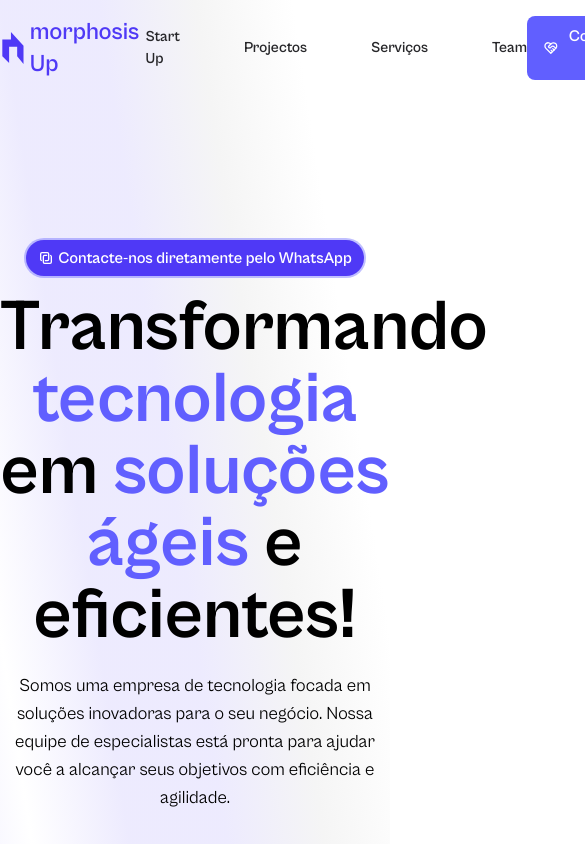
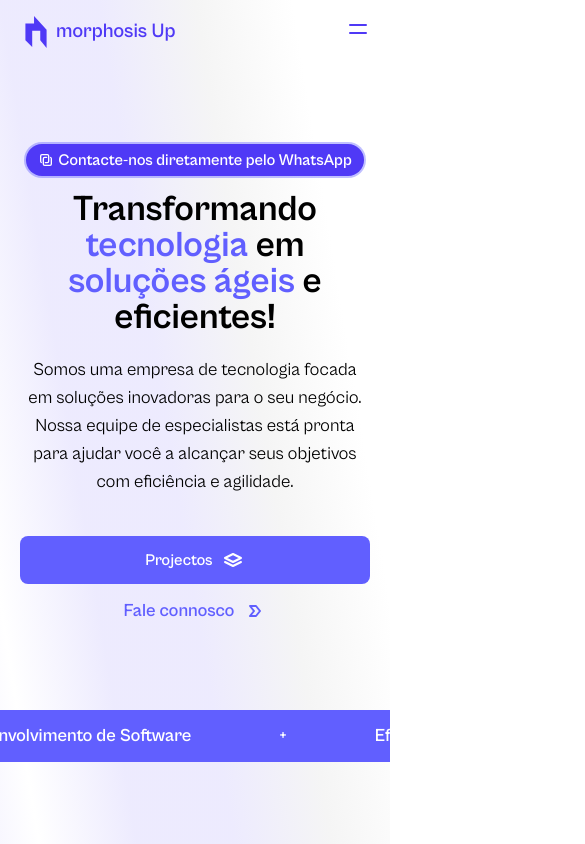
Before and after one commit to morphosiss/morphosisUp, a Next.js app: page / in a window 390 px wide. Shown: the top 844 px of the page, 585 px wide, since content can reach past the window. Built offline with nearby package versions, Linux system fonts and the light colour scheme.

Commit message:
Adicionado Responsividade e Acessibilidade

```diff
--- a/src/app/components/Home/HeaderComponents/Banner.tsx
+++ b/src/app/components/Home/HeaderComponents/Banner.tsx
@@ -1,8 +1,8 @@
 const Banner = () => {
   return (
-    <section className="pt-40 relative">
-      <div className="max-w-6xl w-full m-auto text-center">
-        <button className="font-semibold flex items-center m-auto justify-center gap-1 px-3 py-1.5 mb-4 ring-2 ring-indigo-500/40 rounded-full bg-indigo-600 text-white">
+    <section className="pot:pt-40 pt-32 relative">
+      <div className="max-w-6xl px-5 w-full m-auto text-center">
+        <button className="font-semibold flex items-center m-auto justify-center gap-1 px-3 py-1 mb-4 ring-2 ring-indigo-500/40 rounded-full bg-indigo-600 text-white">
           <svg
             xmlns="http://www.w3.org/2000/svg"
             viewBox="0 0 24 24"
@@ -19,18 +19,19 @@ const Banner = () => {
           </svg>
           Contacte-nos diretamente pelo WhatsApp
         </button>
-        <h1 className="text-7xl font-bold">
-          Transformando <span className="text-indigo-500">tecnologia</span> em <span className="text-indigo-500">soluções ágeis</span> e eficientes!
+        <h1 className="det:text-[5rem] ret:text-5xl smaller:text-4xl text-4xl pot:text-7xl font-bold det:font-extrabold leading-none">
+          Transformando <span className="text-indigo-500">tecnologia</span> em{" "}
+          <span className="text-indigo-500">soluções ágeis</span> e eficientes!
         </h1>
         <div className="mt-5 max-w-2xl w-full m-auto">
-          <p className="text-lg ">
+          <p className="text-lg">
             Somos uma empresa de tecnologia focada em soluções inovadoras para o
             seu negócio. Nossa equipe de especialistas está pronta para ajudar
             você a alcançar seus objetivos com eficiência e agilidade.
           </p>
 
-          <div className="flex max-w-[25rem] gap-1 m-auto mt-10 w-full">
-            <button className="flex cursor-pointer items-center justify-center gap-2 font-semibold py-3 px-5 rounded-lg bg-indigo-500 text-white transition-all hover:bg-indigo-600">
+          <div className="flex ret:flex-row flex-col max-w-[25rem] gap-1 m-auto mt-10 w-full">
+            <button className="flex  cursor-pointer items-center justify-center gap-2 font-semibold py-3 px-5 rounded-lg bg-indigo-500 text-white transition-all hover:bg-indigo-600">
               Projectos
               <svg
                 xmlns="http://www.w3.org/2000/svg"
--- a/src/app/components/Home/HeaderComponents/Navbar.tsx
+++ b/src/app/components/Home/HeaderComponents/Navbar.tsx
@@ -1,8 +1,36 @@
+"use client";
+
 import Link from "next/link";
+import { useEffect, useState } from "react";
 
 const Navbar = () => {
+  const [scrollY, setScrollY] = useState<boolean>(false);
+
+  useEffect(() => {
+    const handleScroll = () => {
+      const scrollTop = window.scrollY;
+      const navbar = document.querySelector("nav");
+      if (navbar) {
+        if (scrollTop > 0) {
+          setScrollY(true);
+        } else {
+          setScrollY(false);
+        }
+      }
+    };
+
+    window.addEventListener("scroll", handleScroll);
+    return () => {
+      window.removeEventListener("scroll", handleScroll);
+    };
+  }, []);
+
   return (
-    <nav className="flex items-center justify-around w-full relative">
+    <nav
+      className={`flex transition-all ${
+        scrollY && "bg-[rgba(103,105,206,0.08)] z-50 backdrop-blur-2xl"
+      } py-4 fixed top-0 left-0 right-0 items-center justify-between pot:px-0 px-5 pot:justify-around w-full`}
+    >
       <div>
         <Link href={"/"} className="flex items-center gap-1">
           <svg
@@ -16,10 +44,12 @@ const Navbar = () => {
               fill="currentColor"
             />
           </svg>
-          <span className="text-2xl font-semibold text-indigo-600">morphosis Up</span>
+          <span className="pot:text-2xl text-xl font-semibold text-indigo-600">
+            morphosis Up
+          </span>
         </Link>
       </div>
-      <div className="flex items-center gap-16">
+      <div className="pot:flex hidden items-center gap-16">
         <Link
           href={"/"}
           className="text-zinc-800 text-[15px] font-semibold transition-all hover:underline hover:text-indigo-600"
@@ -46,7 +76,7 @@ const Navbar = () => {
         </Link>
       </div>
       <div>
-        <button className="flex items-center gap-2 font-semibold py-2 px-4 rounded-lg bg-indigo-500 text-white transition-all hover:bg-indigo-600">
+        <button className="pot:flex hidden items-center gap-2 font-semibold py-2 px-4 rounded-lg bg-indigo-500 text-white transition-all hover:bg-indigo-600">
           <svg
             xmlns="http://www.w3.org/2000/svg"
             viewBox="0 0 24 24"
@@ -65,6 +95,24 @@ const Navbar = () => {
           </svg>
           Contrate-nos
         </button>
+        <button className="text-indigo-600 pot:hidden inline-flex transition-all hover:text-indigo-500">
+          <svg
+            xmlns="http://www.w3.org/2000/svg"
+            width="24"
+            height="24"
+            viewBox="0 0 24 24"
+            fill="none"
+            stroke="currentColor"
+            strokeWidth="2"
+            strokeLinecap="round"
+            strokeLinejoin="round"
+            className="icon icon-tabler icons-tabler-outline icon-tabler-menu"
+          >
+            <path stroke="none" d="M0 0h24v24H0z" fill="none" />
+            <path d="M4 8l16 0" />
+            <path d="M4 16l16 0" />
+          </svg>
+        </button>
       </div>
     </nav>
   );
--- a/src/app/components/Home/MainComponents/ProfileCard.tsx
+++ b/src/app/components/Home/MainComponents/ProfileCard.tsx
@@ -34,9 +34,9 @@ const ProfileCard: React.FC<ProfileCardProps> = ({
               viewBox="0 0 24 24"
               fill="none"
               stroke="currentColor"
-              stroke-width="2"
-              stroke-linecap="round"
-              stroke-linejoin="round"
+              strokeWidth="2"
+              strokeLinecap="round"
+              strokeLinejoin="round"
               className="icon size-4 text-indigo-500 icon-tabler icons-tabler-outline icon-tabler-circles-relation"
             >
               <path stroke="none" d="M0 0h24v24H0z" fill="none" />
@@ -44,7 +44,9 @@ const ProfileCard: React.FC<ProfileCardProps> = ({
               <path d="M14.813 17.883a6 6 0 1 0 -4.496 -3.954" />
             </svg>
           </Link>
-          <p className="text-[13.30px] font-medium func  text-indigo-500">{func}</p>
+          <p className="text-[13.30px] font-medium func  text-indigo-500">
+            {func}
+          </p>
         </div>
       </header>
       <div className="mt-3">
--- a/src/app/components/Home/MainComponents/Projects.tsx
+++ b/src/app/components/Home/MainComponents/Projects.tsx
@@ -2,9 +2,9 @@ import Link from "next/link";
 
 const Projects = () => {
   return (
-    <section className="w-full">
+    <section className="w-full px-5">
       <header className="text-center max-w-xl w-full mx-auto mt-28">
-        <h2 className="font-bold text-4xl">Principais Projectos</h2>
+        <h2 className="font-bold pot:text-4xl text-3xl">Principais Projectos</h2>
         <h5 className="pt-2 font- text-[18px] text-zinc-700">
           Aqui estão alguns dos nossos projectos mais recentes, que demonstram a
           nossa experiência e dedicação em fornecer soluções inovadoras e
--- a/src/app/components/Home/MainComponents/Services.tsx
+++ b/src/app/components/Home/MainComponents/Services.tsx
@@ -1,4 +1,6 @@
-import React from "react";
+"use client";
+
+import React, { useEffect, useState } from "react";
 import ProfileCard from "./ProfileCard";
 import CardData from "./CardData";
 
@@ -33,9 +35,9 @@ const ServiceComponent: React.FC<ServiceComponent> = ({
             viewBox="0 0 24 24"
             fill="none"
             stroke="currentColor"
-            stroke-width="2"
-            stroke-linecap="round"
-            stroke-linejoin="round"
+            strokeWidth="2"
+            strokeLinecap="round"
+            strokeLinejoin="round"
             className="icon size-5 icon-tabler icons-tabler-outline icon-tabler-arrow-narrow-right"
           >
             <path stroke="none" d="M0 0h24v24H0z" fill="none" />
@@ -50,19 +52,41 @@ const ServiceComponent: React.FC<ServiceComponent> = ({
 };
 
 const Services = () => {
+  const [isRestricted, setIsRestricted] = useState<boolean>(false);
+
+  useEffect(() => {
+    const handleResize = () => {
+      const width = window.innerWidth;
+
+      if (width < 900) {
+        setIsRestricted(true);
+      } else {
+        setIsRestricted(false);
+      }
+    };
+
+    window.addEventListener("resize", handleResize);
+
+    handleResize();
+
+    return () => {
+      window.removeEventListener("resize", handleResize);
+    };
+  }, []);
+
   return (
     <section className="pb-32 relative back mt-28">
       <div className="absolute top-0 left-0 right-0 w-full h-80 bg-gradient bg-gradient-to-b from-white to-transparent"></div>
       <div className="pt-28 relative">
-        <header className="text-center max-w-xl w-full mx-auto ">
-          <h2 className="font-bold text-4xl">Serviços</h2>
+        <header className="text-center px-5 max-w-xl w-full mx-auto ">
+          <h2 className="font-bold text-3xl pot:text-4xl">Serviços</h2>
           <h5 className="pt-2 font-medium text-[18px] text-zinc-800">
             Oferecemos uma ampla gama de serviços para atender às suas
             necessidades tecnológicas.
           </h5>
         </header>
 
-        <div className="grid mt-16 gap-2 grid-cols-4 max-w-7xl w-full mx-auto">
+        <div className="grid mt-16 gap-2 ret:grid-cols-2 grid-cols-1 px-5 pot:grid-cols-4 max-w-7xl w-full mx-auto">
           <ServiceComponent
             aplication="Web / Mobile / Desktop"
             tittle="Protótipo de Aplicações"
@@ -88,7 +112,7 @@ const Services = () => {
         </div>
       </div>
 
-      <section className="mt-48">
+      <section className="mt-48 px-5">
         <header className="text-center max-w-xl w-full mx-auto ">
           <h2 className="font-bold text-4xl">Team</h2>
           <h5 className="pt-2 font-medium text-[18px] text-zinc-800">
@@ -97,7 +121,7 @@ const Services = () => {
           </h5>
         </header>
         <div className="grid pb-5  w-full mx-auto grid-cols-1 mt-10 gap-1">
-          <div className="grid max-w-[85rem] mx-auto grid-cols-4 gap-1">
+          <div className="grid max-w-[85rem] mx-auto ret:grid-cols-2 grid-cols-1 pot:grid-cols-4 gap-1">
             {CardData.slice(0, 4).map((card, index) => (
               <ProfileCard
                 key={index}
@@ -109,7 +133,8 @@ const Services = () => {
               />
             ))}
           </div>
-          <div className="grid max-w-[68rem] mx-auto grid-cols-3 gap-1">
+          {!isRestricted ? (
+            <div className="grid max-w-[68rem] mx-auto ret:grid-cols-2 grid-cols-1 pot:grid-cols-3 gap-1">
               {CardData.slice(4, 7).map((card, index) => (
                 <ProfileCard
                   key={index}
@@ -121,6 +146,21 @@ const Services = () => {
                 />
               ))}
             </div>
+          ) : (
+            <div className="grid max-w-[68rem] mx-auto ret:grid-cols-2 grid-cols-1 pot:grid-cols-3 gap-1">
+              {CardData.slice(4, 9).map((card, index) => (
+                <ProfileCard
+                  key={index}
+                  name={card.name}
+                  description={card.description}
+                  imageUrl={card.imageUrl}
+                  func={card.func}
+                  linkedinLink={card.linkedinLink}
+                />
+              ))}
+            </div>
+          )}
+          {!isRestricted && (
             <div className="grid max-w-[46rem] mx-auto grid-cols-2 gap-1">
               {CardData.slice(7, 9).map((card, index) => (
                 <ProfileCard
@@ -133,6 +173,7 @@ const Services = () => {
                 />
               ))}
             </div>
+          )}
         </div>
       </section>
     </section>
```
Also changed, not shown: src/app/components/Home/Header.tsx (+16 -14 lines), src/app/page.tsx (+11 -11 lines). Lines whose indentation alone changed are shown as unchanged.
